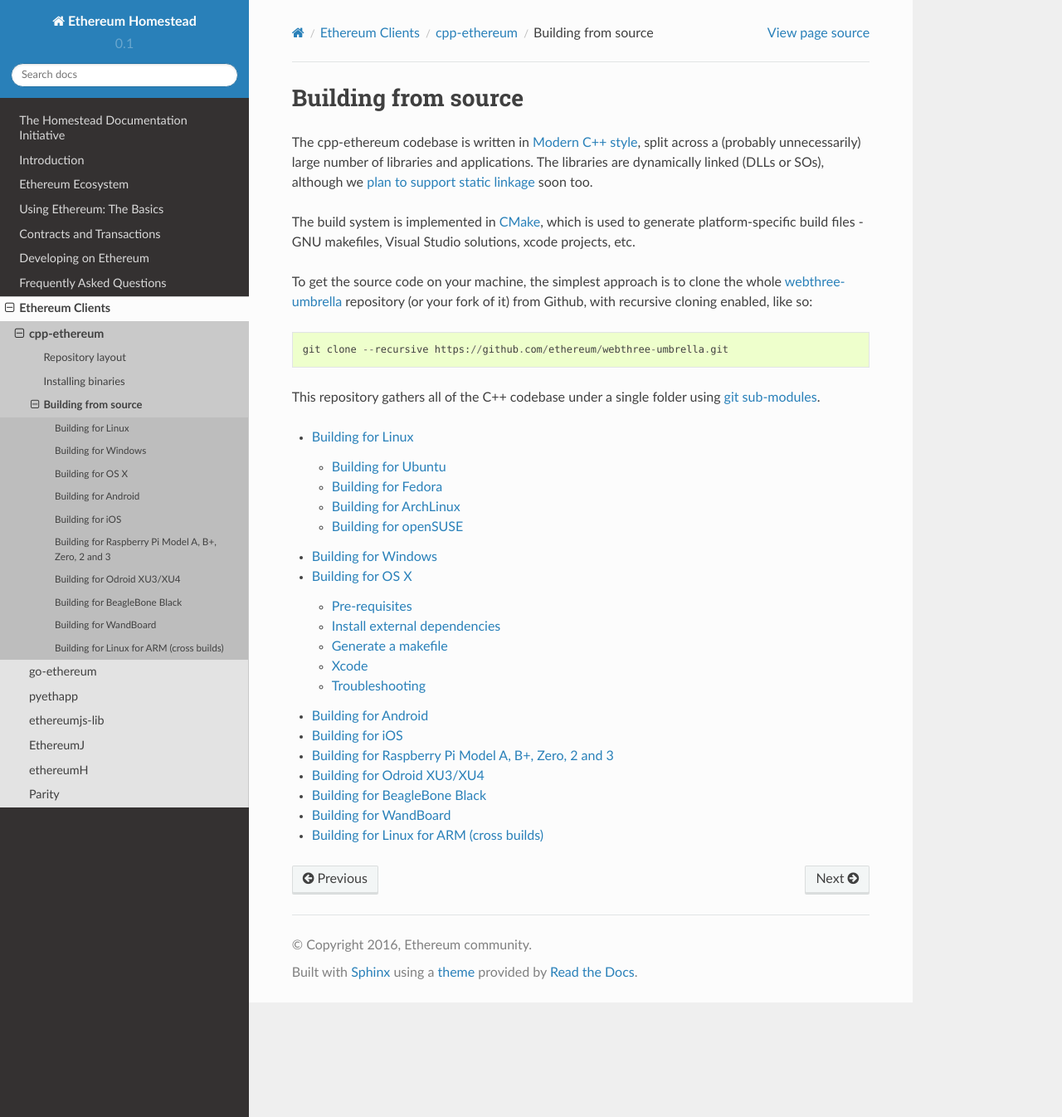
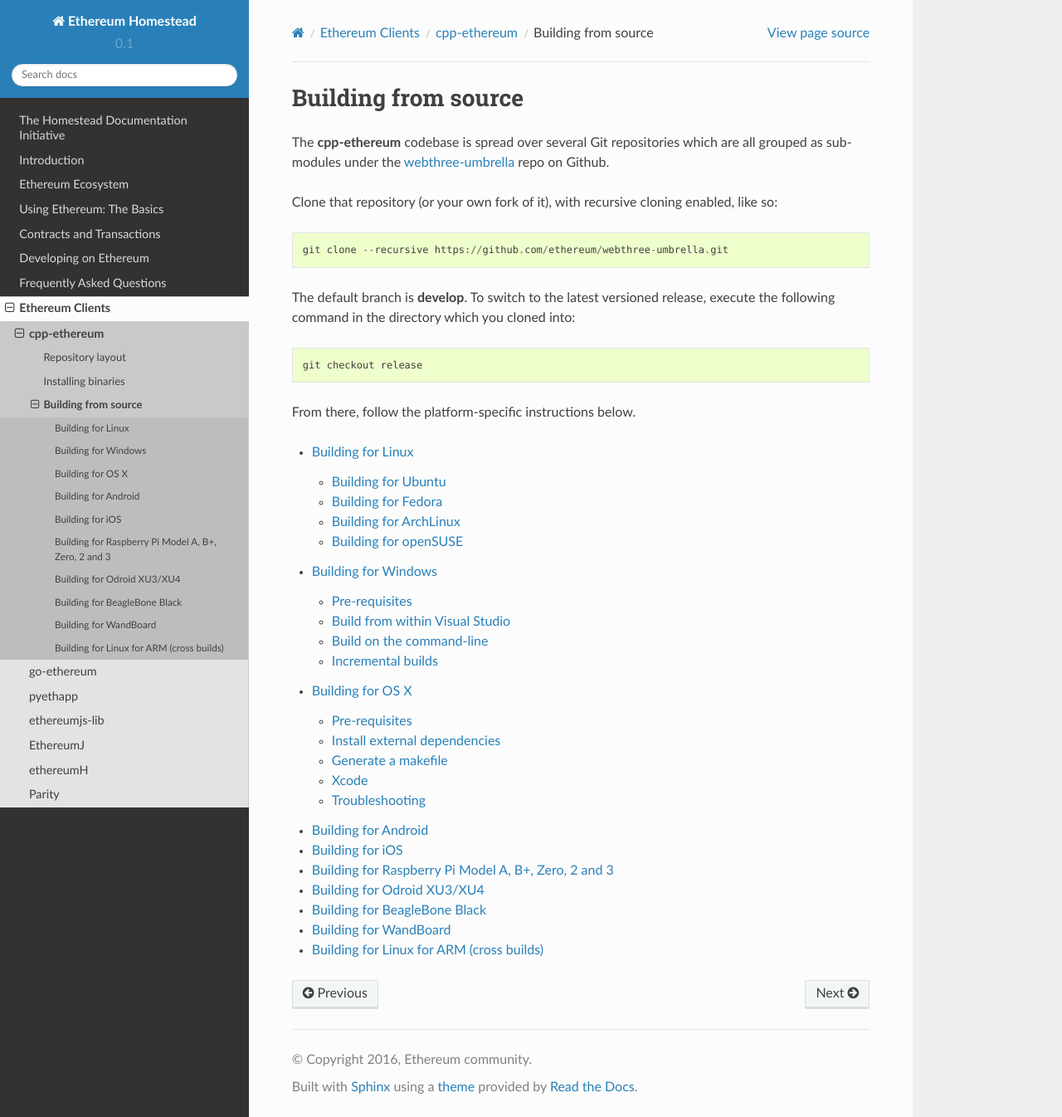
Before and after one commit to ethereum/homestead-guide, a Sphinx documentation site: the page built from source/ethereum-clients/cpp-ethereum/building-from-source/index.rst, in a window 1280 px wide and 1346 px high. Shown: the whole window at 83% size. Built offline with Sphinx 7.4.7 and the Read the Docs theme 2.0.0, drawn with Linux system fonts in a browser that asks for light colours; pages that are not in the unit, such as notebooks, are missing from menus.

Commit message:
Better sectioning.   Completed "building from source" for Windows.   Clean up to ArchLinux instructions.

```diff
--- a/source/ethereum-clients/cpp-ethereum/building-from-source/index.rst
+++ b/source/ethereum-clients/cpp-ethereum/building-from-source/index.rst
@@ -2,27 +2,22 @@
 Building from source
 ================================================================================
 
-The cpp-ethereum codebase is written in
-`Modern C++ style <https://msdn.microsoft.com/en-CA/library/hh279654.aspx>`_,
-split across a (probably unnecessarily) large number of libraries and
-applications.   The libraries are dynamically linked (DLLs or SOs), although
-we `plan to support static linkage
-<https://github.com/ethereum/webthree-umbrella/issues/337>`_ soon too.
+The **cpp-ethereum** codebase is spread over several Git repositories which
+are all grouped as sub-modules under the
+`webthree-umbrella <http://github.com/ethereum/webthree-umbrella>`_ repo
+on Github.
 
-The build system is implemented in `CMake <https://cmake.org/>`_, which is
-used to generate platform-specific build files - GNU makefiles, Visual
-Studio solutions, xcode projects, etc.
-
-To get the source code on your machine, the simplest approach is to clone the
-whole `webthree-umbrella <http://github.com/ethereum/webthree-umbrella>`_
-repository (or your fork of it) from Github, with recursive cloning
+Clone that repository (or your own fork of it), with recursive cloning
 enabled, like so: ::
 
     git clone --recursive https://github.com/ethereum/webthree-umbrella.git
 
-This repository gathers all of the C++ codebase under a single folder using
-`git sub-modules <https://git-scm.com/book/en/v2/Git-Tools-Submodules>`_.
+The default branch is **develop**.   To switch to the latest versioned
+release, execute the following command in the directory which you cloned into: ::
 
+    git checkout release
+
+From there, follow the platform-specific instructions below.
 
 .. toctree::
    :maxdepth: 2
```
Also changed, not shown: source/ethereum-clients/cpp-ethereum/building-from-source/linux.rst (+9 -21 lines), source/ethereum-clients/cpp-ethereum/building-from-source/windows.rst (+26 -3 lines).
